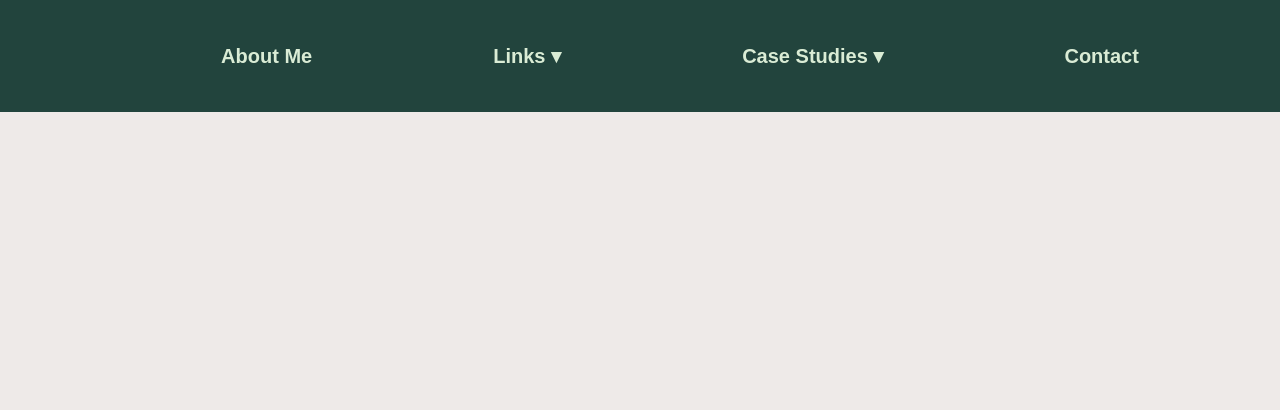
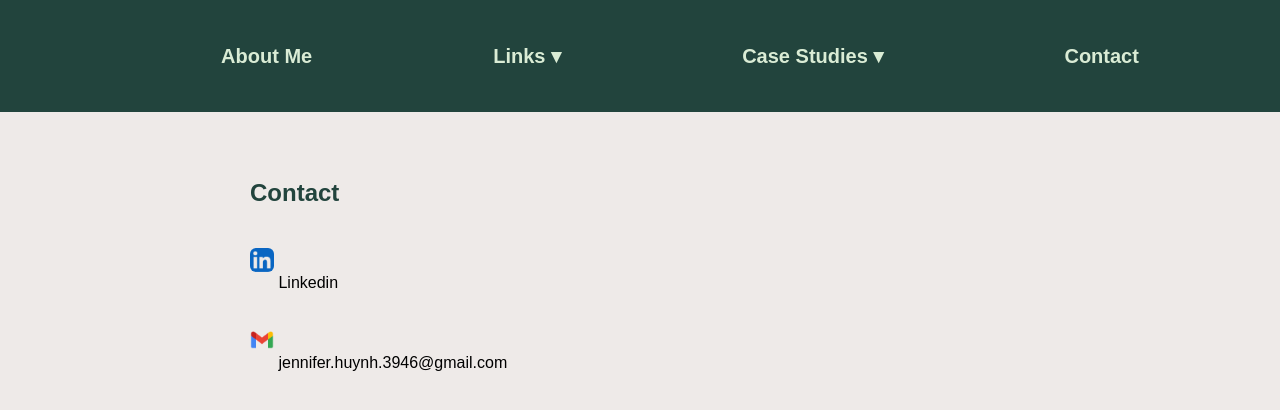
Before and after one commit to jennifer-huynh83/jennifer-huynh83.github.io, a plain HTML site: page contact.html in a window 1280 px wide. Drawn offline with Linux system fonts and the light colour scheme.

Commit message:
added to contact info

```diff
--- a/contact.html
+++ b/contact.html
@@ -37,5 +37,20 @@
     <a href="contact.html">Contact</a>
   </nav>
 
+  <div class="main-content">
+    <section>
+      <h1>Contact</h1>
+      <p>
+        <img src="images/logos/linkedin_logo.png" alt="Linkedin Logo" width="24" height="24">
+        Linkedin
+      </p>
+      <email>
+        <img src="images/logos/gmail_logo.png" alt="Gmail Logo" width="24" height="24">
+        jennifer.huynh.3946@gmail.com
+      </email>
+
+    </section>
+  </div>
+
 </body>
 </html>
```
Also changed, not shown: images/logos/gmail_logo.png (added), images/logos/linkedin_logo.png (added).
